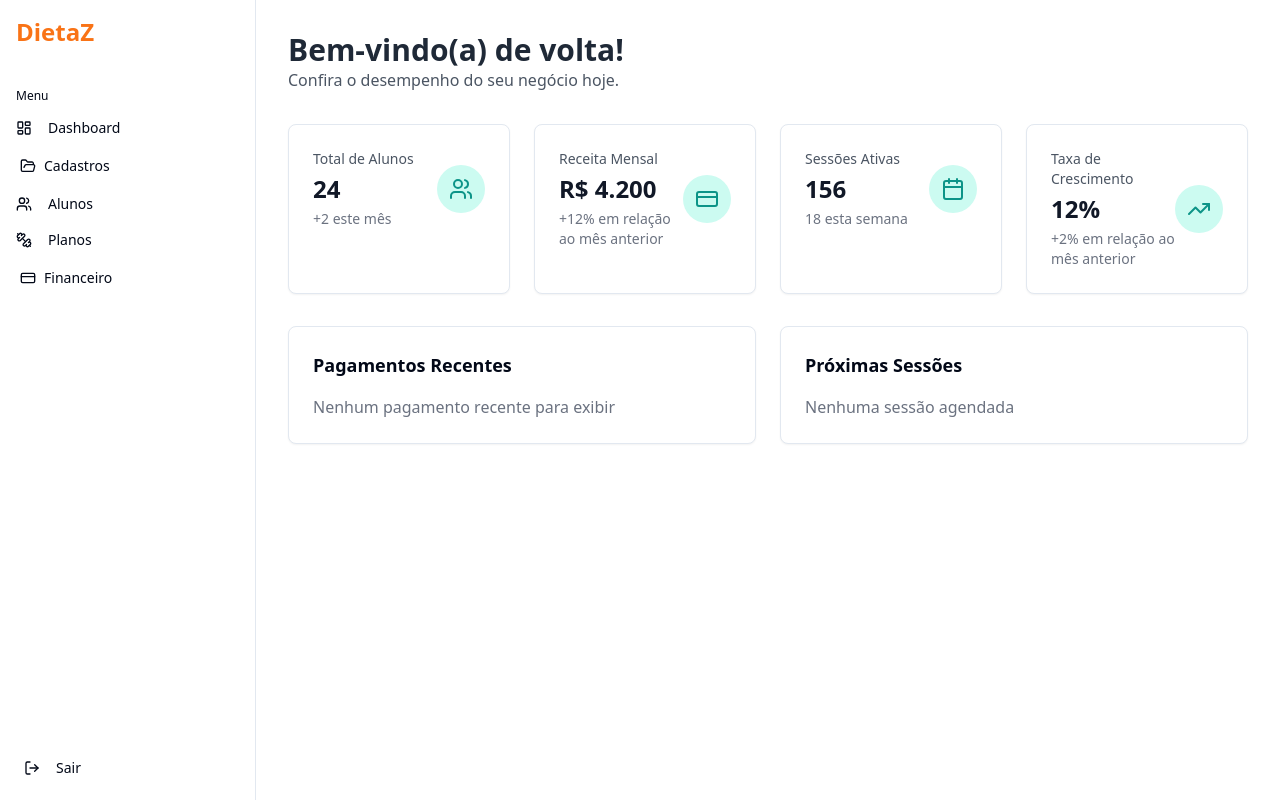
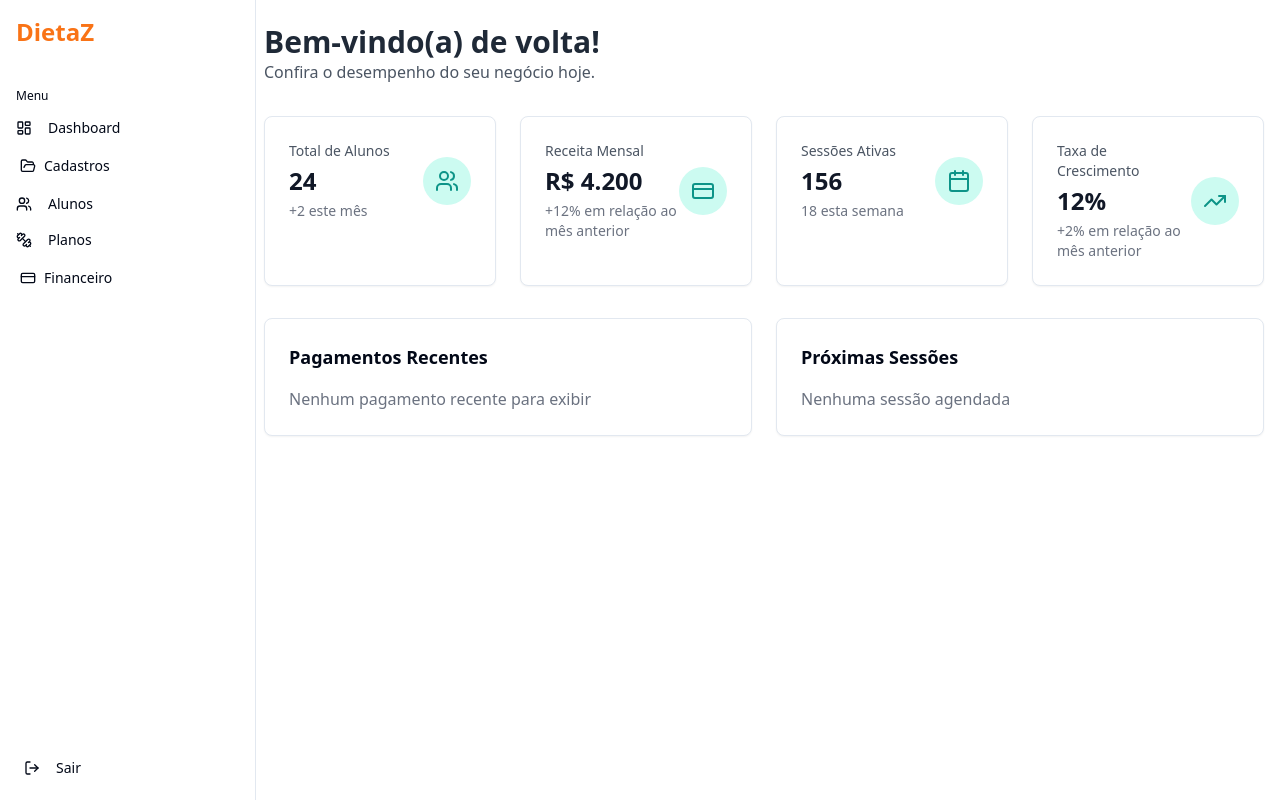
Before and after one commit to felipeandrade55/dietaz-personal-2, a React (Vite) app: page / in a window 1280 px wide. Built offline with nearby package versions, Linux system fonts and the light colour scheme.

Commit message:
Adjust sidebar width alignment
Updated the sidebar width to extend further left, aligning it closer to the lateral sidebar for improved layout consistency.
[skip gpt_engineer]

```diff
--- a/src/components/layout/DashboardLayout.tsx
+++ b/src/components/layout/DashboardLayout.tsx
@@ -9,7 +9,7 @@ export function DashboardLayout({ children }: { children: React.ReactNode }) {
     <SidebarProvider>
       <div className="min-h-screen flex w-full bg-white">
         <DashboardSidebar />
-        <main className={`flex-1 overflow-auto ${isMobile ? 'p-4' : 'p-8'}`}>
+        <main className={`flex-1 overflow-auto ${isMobile ? 'p-2' : 'pl-2 pr-4 py-6'}`}>
           <div className="max-w-[100vw] mx-auto">
             {children}
           </div>
```
